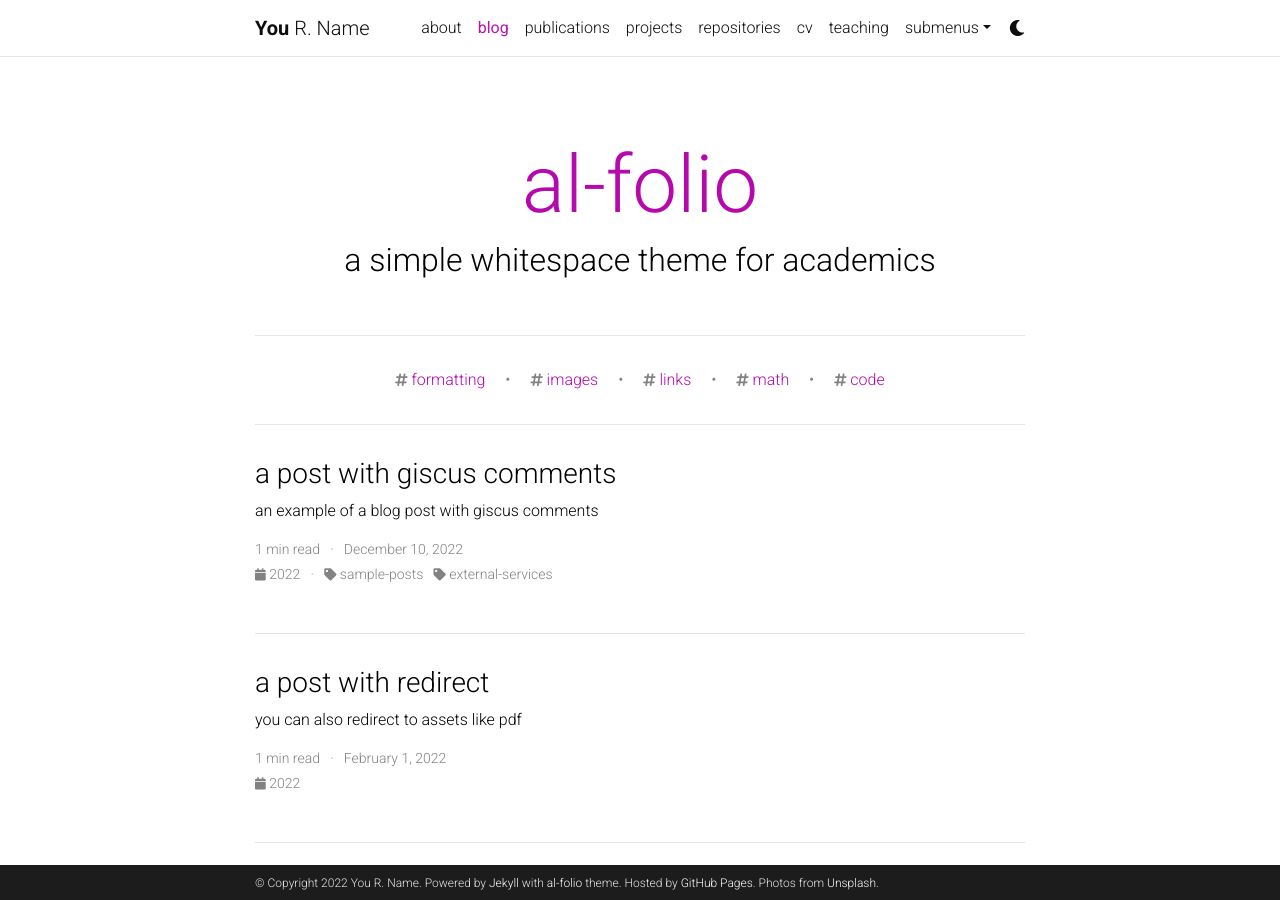
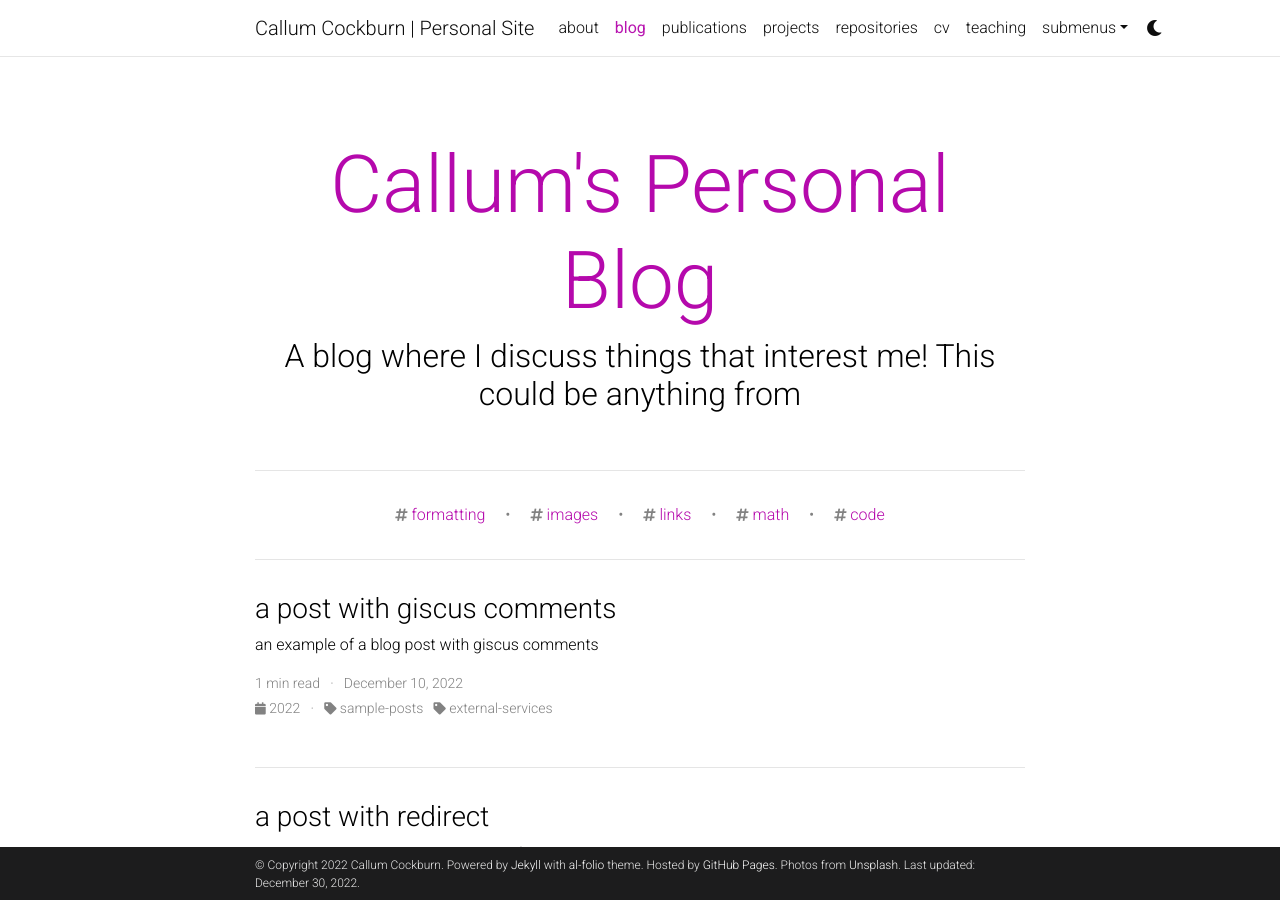
Before and after one commit to cnscockburn/personal-site, a Jekyll site: the page built from blog/index.html, in a window 1280 px wide and 900 px high. Built offline with Jekyll 4.4.1, drawn with Linux system fonts in a browser that asks for light colours; the list of posts is cut into pages by our own code; comment, search, counter and statistics services are not loaded; a style sheet for code colours, icons or effects is not loaded.

Commit message:
updated config.yaml to add site details

```diff
--- a/_config.yml
+++ b/_config.yml
@@ -2,11 +2,11 @@
 # Site settings
 # -----------------------------------------------------------------------------
 
-title: blank # the website title (if blank, full name will be used instead)
-first_name: You
-middle_name: R.
-last_name: Name
-email: you@example.com
+title: Callum Cockburn | Personal Site # the website title (if blank, full name will be used instead)
+first_name: Callum
+middle_name:
+last_name: Cockburn
+email: cnscockburn@outlook.com
 description: > # the ">" symbol means to ignore newlines until "footer_text:"
   A simple, whitespace theme for academics. Based on [*folio](https://github.com/bogoli/-folio) design.
 footer_text: >
@@ -18,9 +18,9 @@ keywords: jekyll, jekyll-theme, academic-website, portfolio-website  # add your
 lang: en # the language of your site (for example: en, fr, cn, ru, etc.)
 icon: ⚛️  # the emoji used as the favicon (alternatively, provide image name in /assets/img/)
 
-url: https://alshedivat.github.io # the base hostname & protocol for your site
-baseurl: /al-folio # the subpath of your site, e.g. /blog/
-last_updated: false # set to true if you want to display last updated in the footer
+url: https://www.cockburn.me # the base hostname & protocol for your site
+baseurl:  # the subpath of your site, e.g. /blog/
+last_updated: true # set to true if you want to display last updated in the footer
 impressum_path:  # set to path to include impressum link in the footer, use the same path as permalink in a page, helps to conform with EU GDPR
 
 # -----------------------------------------------------------------------------
@@ -67,11 +67,11 @@ og_image: # The site-wide (default for all links) Open Graph preview image
 # Social integration
 # -----------------------------------------------------------------------------
 
-github_username: # your GitHub user name
+github_username: cnscockburn
 gitlab_username: # your GitLab user name
-twitter_username: # your Twitter handle
+twitter_username: CockburnCallum
 mastodon_username: # your mastodon instance+username in the format instance.tld/@username
-linkedin_username: # your LinkedIn user name
+linkedin_username: callumcockburn
 telegram_username: # your Telegram user name
 scholar_userid: # your Google Scholar ID
 semanticscholar_id: # your Semantic Scholar ID
@@ -97,7 +97,7 @@ facebook_id: # your facebook id
 discord_id: # your discord id (18-digit unique numerical identifier)
 
 contact_note: >
-  You can even add a little note about which of these is the best way to reach you.
+  The best way to reach me is to drop me an email.
 
 # -----------------------------------------------------------------------------
 # Analytics and search engine verification
@@ -113,9 +113,9 @@ bing_site_verification:  # out your bing-site-verification ID (Bing Webmaster)
 # Blog
 # -----------------------------------------------------------------------------
 
-blog_name: al-folio # blog_name will be displayed in your blog page
+blog_name: Callum's Personal Blog # blog_name will be displayed in your blog page
 blog_nav_title: blog # your blog must have a title for it to be displayed in the nav bar
-blog_description: a simple whitespace theme for academics
+blog_description: A blog where I discuss things that interest me! This could be anything from
 permalink: /blog/:year/:title/
 
 # Pagination
```
